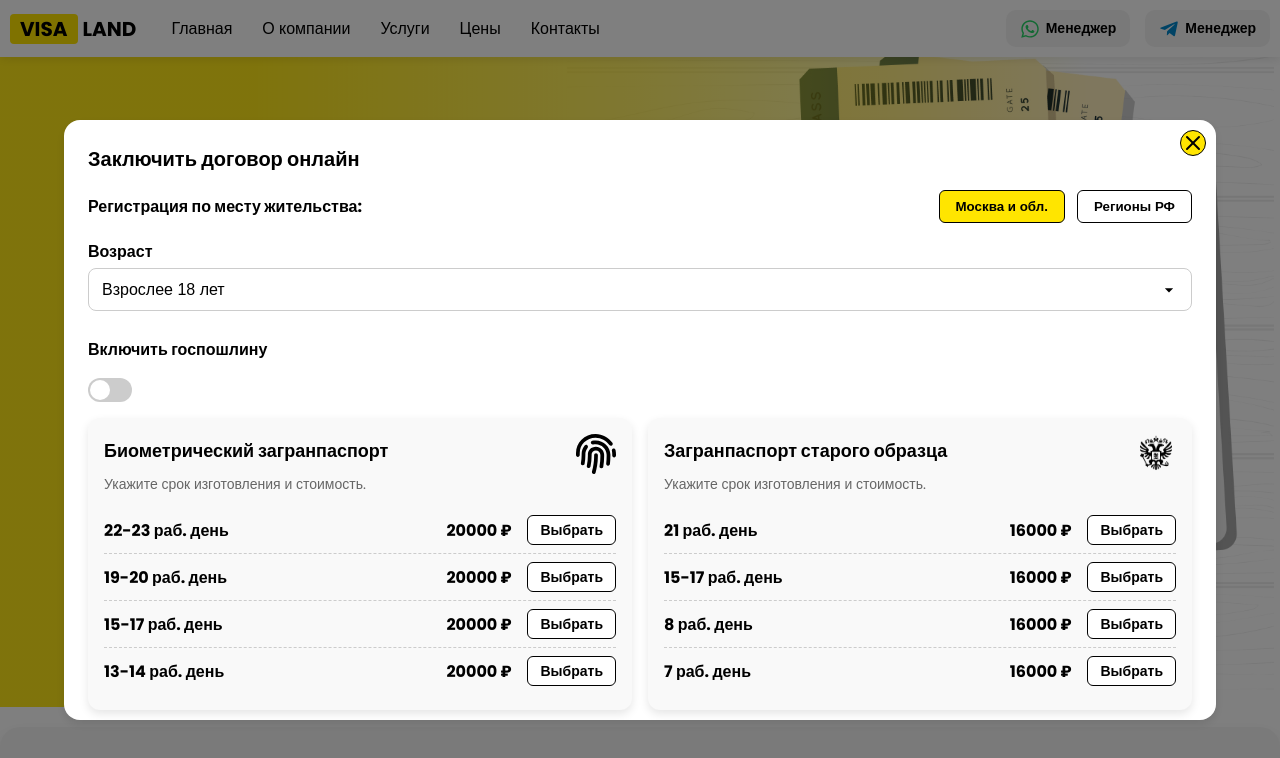
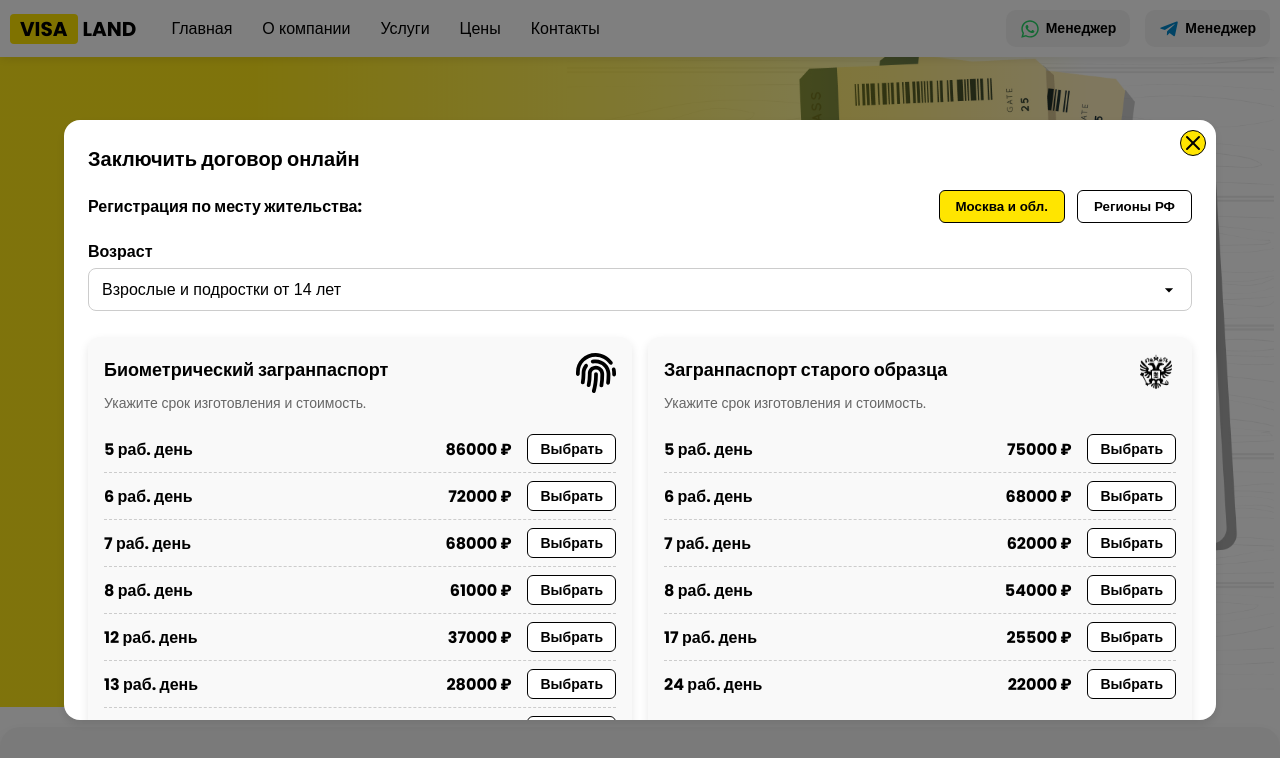
Before and after one commit to ElenaSoshina/visaland, a React (Create React App) app: page / in a window 1280 px wide. Both pictures are taken after a click on the button "Оформить сейчас". Shown: the top 758 px of the page. Built offline with nearby package versions, Linux system fonts and the light colour scheme.

Commit message:
change modal

```diff
--- a/src/components/Modal/Modal.jsx
+++ b/src/components/Modal/Modal.jsx
@@ -10,47 +10,78 @@ const Modal = ({ isOpen, onClose }) => {
 
     const [selectedResidence, setSelectedResidence] = useState("Москва и обл.");
     const [selectedAge, setSelectedAge] = useState("Взрослые 18 лет");
-    const [isDutyEnabled, setIsDutyEnabled] = useState(false);
+    // const [isDutyEnabled, setIsDutyEnabled] = useState(false);
     const [selectedBioIndex, setSelectedBioIndex] = useState(null); // Выбранная кнопка в секции Биометрический паспорт
     const [selectedOldIndex, setSelectedOldIndex] = useState(null)
     const [selectedPassportType, setSelectedPassportType] = useState("");
     const [selectedDuration, setSelectedDuration] = useState("");
-    const [selectedMethod, setSelectedMethod] = useState("email");
+    // const [selectedMethod, setSelectedMethod] = useState("email");
     const [totalPrice, setTotalPrice] = useState(0);
     const [formData, setFormData] = useState({ name: "", email: "", phone: "", consent: true });
     const [errors, setErrors] = useState({ name: "", email: "", phone: "" });
     const validateEmail = (email) => /^[a-zA-Z0-9._%+-]+@[a-zA-Z0-9.-]+\.[a-zA-Z]{2,}$/.test(email);
     const validatePhone = (phone) => phone.replace(/\D/g, "").length === 11;
 
-    const bioPrices = [
-        { label: "22-23 раб. день", price: 20000 },
-        { label: "19-20 раб. день", price: 20000 },
-        { label: "15-17 раб. день", price: 20000 },
-        { label: "13-14 раб. день", price: 20000 },
+    const bioPricesAdult = [
+        { label: "5 раб. день", price: 86000 },
+        { label: "6 раб. день", price: 72000 },
+        { label: "7 раб. день", price: 68000 },
+        { label: "8 раб. день", price: 61000 },
+        { label: "12 раб. день", price: 37000 },
+        { label: "13 раб. день", price: 28000 },
+        { label: "17 раб. день", price: 24000 },
+        { label: "24 раб. день", price: 23000 },
     ];
 
-    const oldPrices = [
-        { label: "21 раб. день", price: 16000 },
-        { label: "15-17 раб. день", price: 16000 },
-        { label: "8 раб. день", price: 16000 },
-        { label: "7 раб. день", price: 16000 },
+    const oldPricesAdult = [
+        { label: "5 раб. день", price: 75000 },
+        { label: "6 раб. день", price: 68000 },
+        { label: "7 раб. день", price: 62000 },
+        { label: "8 раб. день", price: 54000 },
+        { label: "17 раб. день", price: 25500 },
+        { label: "24 раб. день", price: 22000 },
     ];
+
+    const bioPricesChild = [
+        { label: "2 раб. день", price: 50000 },
+        { label: "5 раб. день", price: 23000 },
+        { label: "7 раб. день", price: 21000 },
+        { label: "12 раб. день", price: 19000 },
+    ];
+
+    const oldPricesChild = [
+        { label: "1 раб. день", price: 30000 },
+        { label: "2 раб. день", price: 26000 },
+        { label: "3 раб. день", price: 23000 },
+        { label: "5 раб. день", price: 21000 },
+        { label: "12 раб. день", price: 18000 },
+    ];
+
+    // Функция для получения нужного массива цен в зависимости от возраста
+    const getBioPrices = () => (selectedAge === "Дети до 14 лет" ? bioPricesChild : bioPricesAdult);
+    const getOldPrices = () => (selectedAge === "Дети до 14 лет" ? oldPricesChild : oldPricesAdult);
 
     const handleResidenceClick = (residence) => {
         setSelectedResidence(residence);
     };
 
+    // Изменение возраста
     const handleAgeChange = (event) => {
         setSelectedAge(event.target.value);
+        setSelectedBioIndex(null);
+        setSelectedOldIndex(null);
+        setTotalPrice(0);
+        setSelectedPassportType("");
+        setSelectedDuration("");
     };
 
     const handleSelectPrice = (basePrice, index, type, duration) => {
         let updatedPrice = basePrice;
 
-        // Увеличиваем цену, если госпошлина включена
-        if (isDutyEnabled) {
-            updatedPrice += type === "bio" ? 6000 : 2000;
-        }
+        // // Увеличиваем цену, если госпошлина включена
+        // if (isDutyEnabled) {
+        //     updatedPrice += type === "bio" ? 6000 : 2000;
+        // }
 
         if (type === "bio") {
             setSelectedBioIndex(index);
@@ -65,28 +96,28 @@ const Modal = ({ isOpen, onClose }) => {
         setTotalPrice(updatedPrice);
     };
 
-    const handleMethodClick = (method) => {
-        setSelectedMethod(method);
-    };
+    // const handleMethodClick = (method) => {
+    //     setSelectedMethod(method);
+    // };
 
-    // Переключение госпошлины
-    const toggleDuty = () => {
-        setIsDutyEnabled((prev) => {
-            const newDutyState = !prev;
-            let newTotalPrice = totalPrice;
-
-            if (selectedBioIndex !== null) {
-                const basePrice = bioPrices[selectedBioIndex].price;
-                newTotalPrice = newDutyState ? basePrice + 6000 : basePrice;
-            } else if (selectedOldIndex !== null) {
-                const basePrice = oldPrices[selectedOldIndex].price;
-                newTotalPrice = newDutyState ? basePrice + 2000 : basePrice;
-            }
-
-            setTotalPrice(newTotalPrice);
-            return newDutyState;
-        });
-    };
+    // // Переключение госпошлины
+    // const toggleDuty = () => {
+    //     setIsDutyEnabled((prev) => {
+    //         const newDutyState = !prev;
+    //         let newTotalPrice = totalPrice;
+    //
+    //         if (selectedBioIndex !== null) {
+    //             const basePrice = bioPrices[selectedBioIndex].price;
+    //             newTotalPrice = newDutyState ? basePrice + 6000 : basePrice;
+    //         } else if (selectedOldIndex !== null) {
+    //             const basePrice = oldPrices[selectedOldIndex].price;
+    //             newTotalPrice = newDutyState ? basePrice + 2000 : basePrice;
+    //         }
+    //
+    //         setTotalPrice(newTotalPrice);
+    //         return newDutyState;
+    //     });
+    // };
 
 
     const handleInputChange = (e) => {
@@ -128,7 +159,7 @@ const Modal = ({ isOpen, onClose }) => {
 
     const isFormValid =
         formData.name &&
-        formData.email &&
+        // formData.email &&
         formData.phone &&
         formData.consent &&
         selectedPassportType !== ""; // Услуга должна быть выбрана
@@ -196,32 +227,22 @@ const Modal = ({ isOpen, onClose }) => {
                     <label htmlFor="age">Возраст</label>
                     <div className={styles.selectWrapper}>
                         <select id="age" value={selectedAge} className={styles.select} onChange={handleAgeChange}>
-                            <option>Взрослее 18 лет</option>
+                            <option>Взрослые и подростки от 14 лет</option>
                             <option>Дети до 14 лет</option>
-                            <option>Подростки от 14 до 18 лет</option>
                         </select>
                     </div>
                 </div>
 
-                {/* Блок с переключателем госпошлины */}
-                <div className={styles.inputGroup}>
-                    <label>Включить госпошлину</label>
-                    <div className={styles.switchContainer} onClick={toggleDuty}>
-                        <div className={isDutyEnabled ? styles.switchActive : styles.switchInactive}></div>
-                        <span className={styles.switchLabel}>
-            {isDutyEnabled ? "Оплачивается самостоятельно, расскажем как." : ""}
-        </span>
-                    </div>
-                </div>
-
-                {/* Итоговая стоимость */}
-                {/*<div className={styles.totalPriceContainer}>*/}
-                {/*    <h3>Итого:</h3>*/}
-                {/*    <span className={styles.totalPrice}>{totalPrice} ₽</span>*/}
-                {/*    <p className={styles.dutyInfo}>*/}
-                {/*        {isDutyEnabled ? "с учетом госпошлины" : "без учета госпошлины"}*/}
-                {/*    </p>*/}
-                {/*</div>*/}
+        {/*        /!* Блок с переключателем госпошлины *!/*/}
+        {/*        <div className={styles.inputGroup}>*/}
+        {/*            <label>Включить госпошлину</label>*/}
+        {/*            <div className={styles.switchContainer}>*/}
+        {/*                <div className={isDutyEnabled ? styles.switchActive : styles.switchInactive}></div>*/}
+        {/*                <span className={styles.switchLabel}>*/}
+        {/*    {isDutyEnabled ? "Оплачивается самостоятельно, расскажем как." : ""}*/}
+        {/*</span>*/}
+        {/*            </div>*/}
+        {/*        </div>*/}
 
                 <div className={styles.passportContainer}>
                     {/* Секция Биометрический загранпаспорт */}
@@ -232,12 +253,12 @@ const Modal = ({ isOpen, onClose }) => {
                         </div>
                         <p>Укажите срок изготовления и стоимость.</p>
                         <ul>
-                            {bioPrices.map((item, index) => {
-                                const finalPrice = isDutyEnabled ? item.price + 6000 : item.price;
+                            {getBioPrices().map((item, index) => {
+                                // const finalPrice = isDutyEnabled ? item.price + 6000 : item.price;
                                 return (
                                     <li key={index} className={styles.priceItem}>
                                         <span className={styles.priceLabel}>{item.label}</span>
-                                        <span className={styles.price}>{finalPrice} ₽</span>
+                                        <span className={styles.price}>{item.price} ₽</span>
                                         <button
                                             className={`${styles.selectButton} ${selectedBioIndex === index ? styles.selected : ""}`}
                                             onClick={() => handleSelectPrice(item.price, index, "bio", item.label)}
@@ -258,12 +279,12 @@ const Modal = ({ isOpen, onClose }) => {
                         </div>
                         <p>Укажите срок изготовления и стоимость.</p>
                         <ul>
-                            {oldPrices.map((item, index) => {
-                                const finalPrice = isDutyEnabled ? item.price + 2000 : item.price;
+                            {getOldPrices().map((item, index) => {
+                                // const finalPrice = isDutyEnabled ? item.price + 2000 : item.price;
                                 return (
                                     <li key={index} className={styles.priceItem}>
                                         <span className={styles.priceLabel}>{item.label}</span>
-                                        <span className={styles.price}>{finalPrice} ₽</span>
+                                        <span className={styles.price}>{item.price} ₽</span>
                                         <button
                                             className={`${styles.selectButton} ${selectedOldIndex === index ? styles.selected : ""}`}
                                             onClick={() => handleSelectPrice(item.price, index, "old", item.label)}
@@ -278,34 +299,34 @@ const Modal = ({ isOpen, onClose }) => {
                 </div>
 
 
-                <div className={styles.inputGroup}>
-                    <label>Способ подачи документов</label>
-                    <div className={styles.buttonGroup}>
-                        <button
-                            className={`${styles.methodButton} ${selectedMethod === "email" ? styles.activeButton : styles.outlineButton}`}
-                            onClick={() => handleMethodClick("email")}
-                        >
-                            По электронной почте
-                        </button>
-                        <button
-                            className={`${styles.methodButton} ${selectedMethod === "office" ? styles.activeButton : styles.outlineButton}`}
-                            onClick={() => handleMethodClick("office")}
-                        >
-                            Офис
-                        </button>
-                    </div>
-                </div>
+                {/*<div className={styles.inputGroup}>*/}
+                {/*    <label>Способ подачи документов</label>*/}
+                {/*    <div className={styles.buttonGroup}>*/}
+                {/*        <button*/}
+                {/*            className={`${styles.methodButton} ${selectedMethod === "email" ? styles.activeButton : styles.outlineButton}`}*/}
+                {/*            onClick={() => handleMethodClick("email")}*/}
+                {/*        >*/}
+                {/*            По электронной почте*/}
+                {/*        </button>*/}
+                {/*        <button*/}
+                {/*            className={`${styles.methodButton} ${selectedMethod === "office" ? styles.activeButton : styles.outlineButton}`}*/}
+                {/*            onClick={() => handleMethodClick("office")}*/}
+                {/*        >*/}
+                {/*            Офис*/}
+                {/*        </button>*/}
+                {/*    </div>*/}
+                {/*</div>*/}
 
 
-                {selectedMethod === "email" && (
-                    <p className={styles.methodDescription}>Вы получите инструкции по подаче документов на вашу
-                        электронную почту.</p>
-                )}
+                {/*{selectedMethod === "email" && (*/}
+                {/*    <p className={styles.methodDescription}>Вы получите инструкции по подаче документов на вашу*/}
+                {/*        электронную почту.</p>*/}
+                {/*)}*/}
 
-                {selectedMethod === "office" && (
-                    <p className={styles.methodDescription}>Вы можете подать документы в нашем офисе по предварительной
-                        записи.</p>
-                )}
+                {/*{selectedMethod === "office" && (*/}
+                {/*    <p className={styles.methodDescription}>Вы можете подать документы в нашем офисе по предварительной*/}
+                {/*        записи.</p>*/}
+                {/*)}*/}
                 <div className={styles.contactContainer}>
                     <div className={styles.firstContactContainer}>
                         <div className={styles.contactForm}>
@@ -346,22 +367,22 @@ const Modal = ({ isOpen, onClose }) => {
                                 </div>
                             </div>
 
-                            {/* Email с маской */}
-                            <div className={styles.inputWrapper}>
-                                <label htmlFor="email">Электронная почта *</label>
-                                <input
-                                    id="email"
-                                    type="email"
-                                    name="email"
-                                    placeholder="example@mail.com"
-                                    className={styles.inputField}
-                                    value={formData.email}
-                                    onChange={handleInputChange}
-                                    onBlur={handleInputChange} // Валидация при выходе из поля
-                                    required
-                                />
-                                {errors.email && <span className={styles.errorText}>{errors.email}</span>}
-                            </div>
+                            {/*/!* Email с маской *!/*/}
+                            {/*<div className={styles.inputWrapper}>*/}
+                            {/*    <label htmlFor="email">Электронная почта *</label>*/}
+                            {/*    <input*/}
+                            {/*        id="email"*/}
+                            {/*        type="email"*/}
+                            {/*        name="email"*/}
+                            {/*        placeholder="example@mail.com"*/}
+                            {/*        className={styles.inputField}*/}
+                            {/*        value={formData.email}*/}
+                            {/*        onChange={handleInputChange}*/}
+                            {/*        onBlur={handleInputChange} // Валидация при выходе из поля*/}
+                            {/*        required*/}
+                            {/*    />*/}
+                            {/*    {errors.email && <span className={styles.errorText}>{errors.email}</span>}*/}
+                            {/*</div>*/}
 
 
                         </div>
@@ -400,7 +421,7 @@ const Modal = ({ isOpen, onClose }) => {
                         <p><strong>Регистрация:</strong> {selectedResidence || "Не выбрана"}</p>
                         <hr/>
                         <p className={styles.totalPrice}>{totalPrice} ₽</p>
-                        <p>{isDutyEnabled ? "с учетом госпошлины" : "без учета госпошлины"}</p>
+                        {/*<p>{isDutyEnabled ? "с учетом госпошлины" : "без учета госпошлины"}</p>*/}
                     </div>
                 </div>
             </motion.div>
--- a/src/components/Modal/Modal.module.css
+++ b/src/components/Modal/Modal.module.css
@@ -459,7 +459,7 @@
 }
 
 .submitButton:hover {
-    background: #fef08a;
+    background: #ffe500;
 }
 
 .submitButton:disabled {
```
